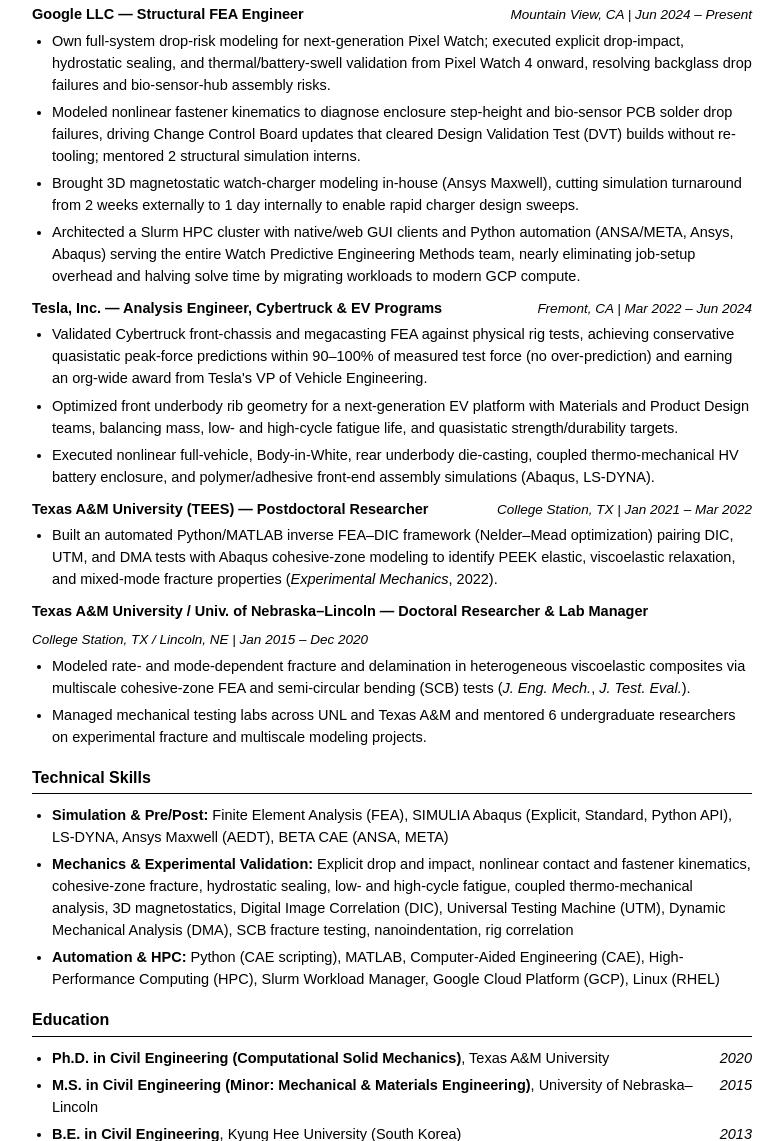
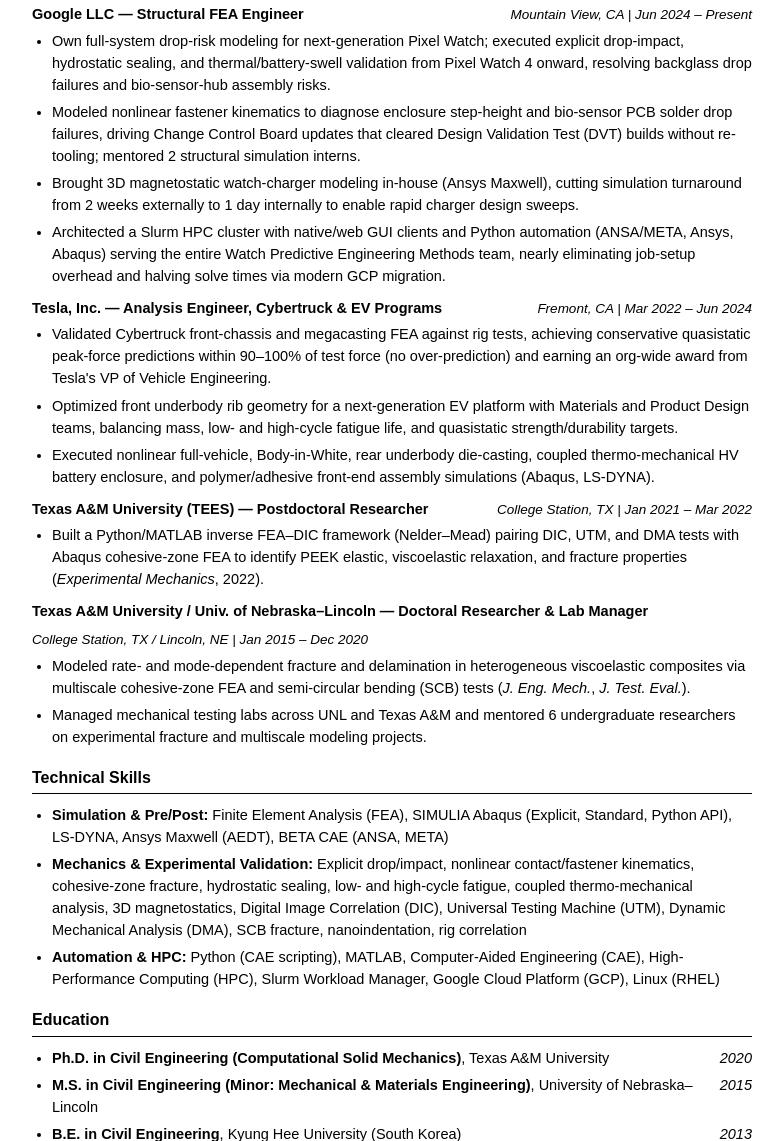
Before and after one commit to gabriron01/gabriron01.github.io, a plain HTML site: page index.html in a window 1280 px wide. Shown: the part 309-1450 px from the top of the page, without its empty margins (248-1031 px from the left). Drawn offline with Linux system fonts and the light colour scheme.

Commit message:
Tighten orphan lines so Round 3 resume fits strictly on 1 page

```diff
--- a/index.html
+++ b/index.html
@@ -297,7 +297,7 @@
         <li>Own full-system drop-risk modeling for next-generation Pixel Watch; executed explicit drop-impact, hydrostatic sealing, and thermal/battery-swell validation from Pixel Watch 4 onward, resolving backglass drop failures and bio-sensor-hub assembly risks.</li>
         <li>Modeled nonlinear fastener kinematics to diagnose enclosure step-height and bio-sensor PCB solder drop failures, driving Change Control Board updates that cleared Design Validation Test (DVT) builds without re-tooling; mentored 2 structural simulation interns.</li>
         <li>Brought 3D magnetostatic watch-charger modeling in-house (Ansys Maxwell), cutting simulation turnaround from 2 weeks externally to 1 day internally to enable rapid charger design sweeps.</li>
-        <li>Architected a Slurm HPC cluster with native/web GUI clients and Python automation (ANSA/META, Ansys, Abaqus) serving the entire Watch Predictive Engineering Methods team, nearly eliminating job-setup overhead and halving solve time by migrating workloads to modern GCP compute.</li>
+        <li>Architected a Slurm HPC cluster with native/web GUI clients and Python automation (ANSA/META, Ansys, Abaqus) serving the entire Watch Predictive Engineering Methods team, nearly eliminating job-setup overhead and halving solve times via modern GCP migration.</li>
       </ul>
 
       <div class="role-header">
@@ -305,7 +305,7 @@
         <span class="role-meta">Fremont, CA | Mar 2022 – Jun 2024</span>
       </div>
       <ul>
-        <li>Validated Cybertruck front-chassis and megacasting FEA against physical rig tests, achieving conservative quasistatic peak-force predictions within 90–100% of measured test force (no over-prediction) and earning an org-wide award from Tesla's VP of Vehicle Engineering.</li>
+        <li>Validated Cybertruck front-chassis and megacasting FEA against rig tests, achieving conservative quasistatic peak-force predictions within 90–100% of test force (no over-prediction) and earning an org-wide award from Tesla's VP of Vehicle Engineering.</li>
         <li>Optimized front underbody rib geometry for a next-generation EV platform with Materials and Product Design teams, balancing mass, low- and high-cycle fatigue life, and quasistatic strength/durability targets.</li>
         <li>Executed nonlinear full-vehicle, Body-in-White, rear underbody die-casting, coupled thermo-mechanical HV battery enclosure, and polymer/adhesive front-end assembly simulations (Abaqus, LS-DYNA).</li>
       </ul>
@@ -315,7 +315,7 @@
         <span class="role-meta">College Station, TX | Jan 2021 – Mar 2022</span>
       </div>
       <ul>
-        <li>Built an automated Python/MATLAB inverse FEA–DIC framework (Nelder–Mead optimization) pairing DIC, UTM, and DMA tests with Abaqus cohesive-zone modeling to identify PEEK elastic, viscoelastic relaxation, and mixed-mode fracture properties (<em>Experimental Mechanics</em>, 2022).</li>
+        <li>Built a Python/MATLAB inverse FEA–DIC framework (Nelder–Mead) pairing DIC, UTM, and DMA tests with Abaqus cohesive-zone FEA to identify PEEK elastic, viscoelastic relaxation, and fracture properties (<em>Experimental Mechanics</em>, 2022).</li>
       </ul>
 
       <div class="role-header">
@@ -332,7 +332,7 @@
       <h2>Technical Skills</h2>
       <ul>
         <li><strong>Simulation &amp; Pre/Post:</strong> Finite Element Analysis (FEA), SIMULIA Abaqus (Explicit, Standard, Python API), LS-DYNA, Ansys Maxwell (AEDT), BETA CAE (ANSA, META)</li>
-        <li><strong>Mechanics &amp; Experimental Validation:</strong> Explicit drop and impact, nonlinear contact and fastener kinematics, cohesive-zone fracture, hydrostatic sealing, low- and high-cycle fatigue, coupled thermo-mechanical analysis, 3D magnetostatics, Digital Image Correlation (DIC), Universal Testing Machine (UTM), Dynamic Mechanical Analysis (DMA), SCB fracture testing, nanoindentation, rig correlation</li>
+        <li><strong>Mechanics &amp; Experimental Validation:</strong> Explicit drop/impact, nonlinear contact/fastener kinematics, cohesive-zone fracture, hydrostatic sealing, low- and high-cycle fatigue, coupled thermo-mechanical analysis, 3D magnetostatics, Digital Image Correlation (DIC), Universal Testing Machine (UTM), Dynamic Mechanical Analysis (DMA), SCB fracture, nanoindentation, rig correlation</li>
         <li><strong>Automation &amp; HPC:</strong> Python (CAE scripting), MATLAB, Computer-Aided Engineering (CAE), High-Performance Computing (HPC), Slurm Workload Manager, Google Cloud Platform (GCP), Linux (RHEL)</li>
       </ul>
     </section>
```
Also changed, not shown: 1 other file.
